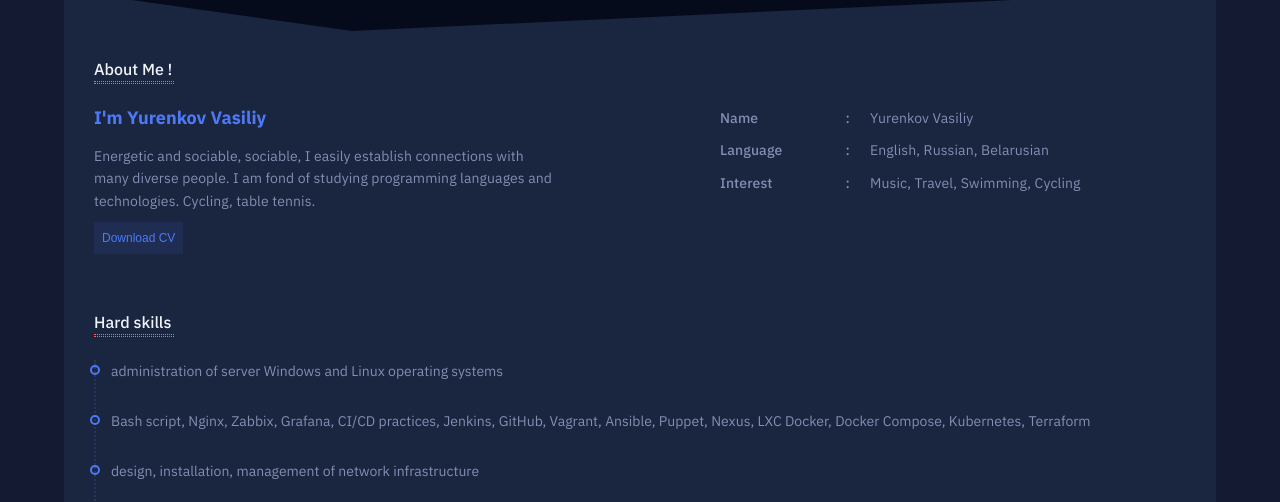
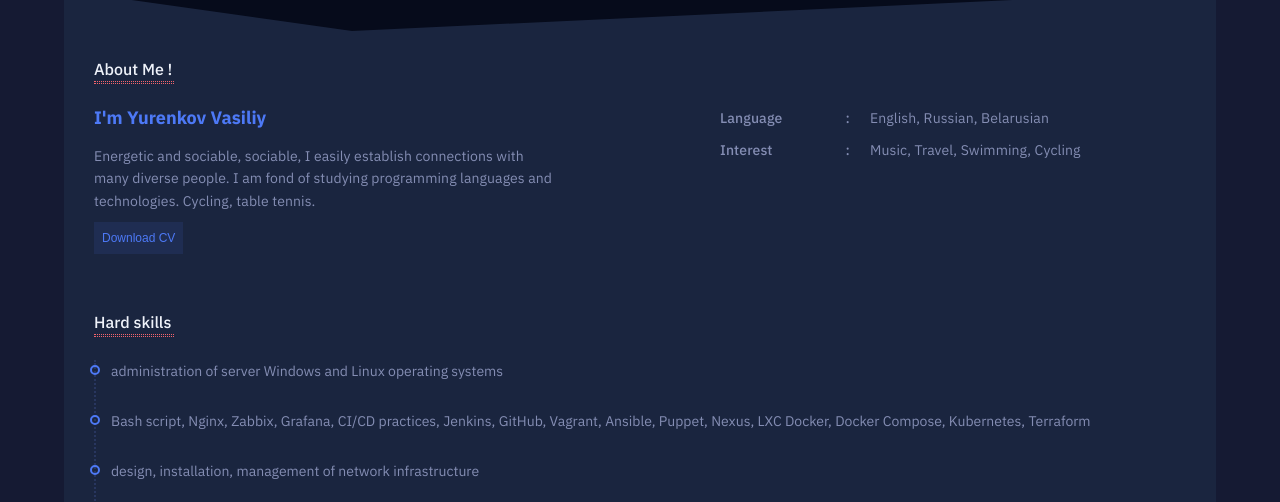
Before and after one commit to wize05/CV, a plain HTML site: page index.html in a window 1280 px wide. Shown: the part 298-800 px from the top of the page. Drawn offline with nearby package versions, Linux system fonts and the light colour scheme; a script that the page names is missing.

Commit message:
Update index.html
del name

```diff
--- a/index.html
+++ b/index.html
@@ -106,10 +106,6 @@
             </a>
           </div>
           <div class="right">
-            <p>
-              <span>Name</span>
-              <span>Yurenkov Vasiliy</span>
-            </p>
             <p>
               <span>Language</span>
               <span>English, Russian, Belarusian</span>
```
